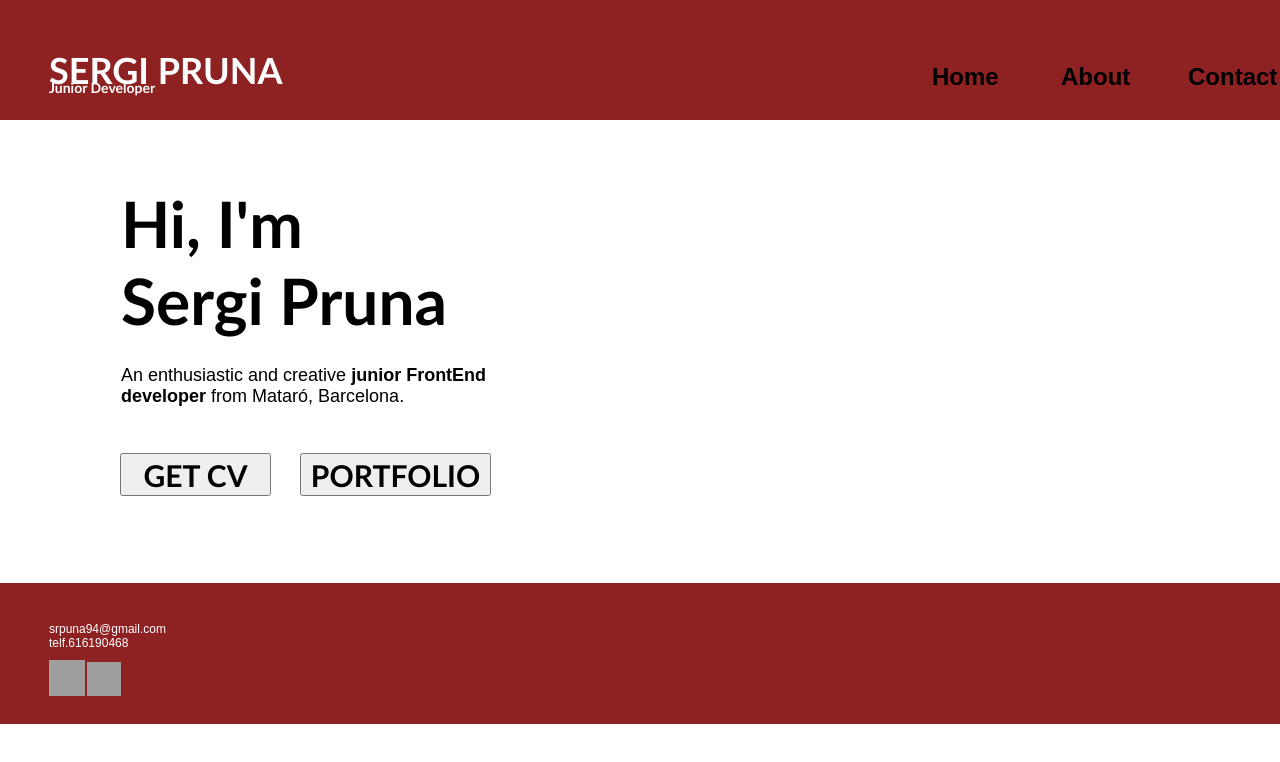
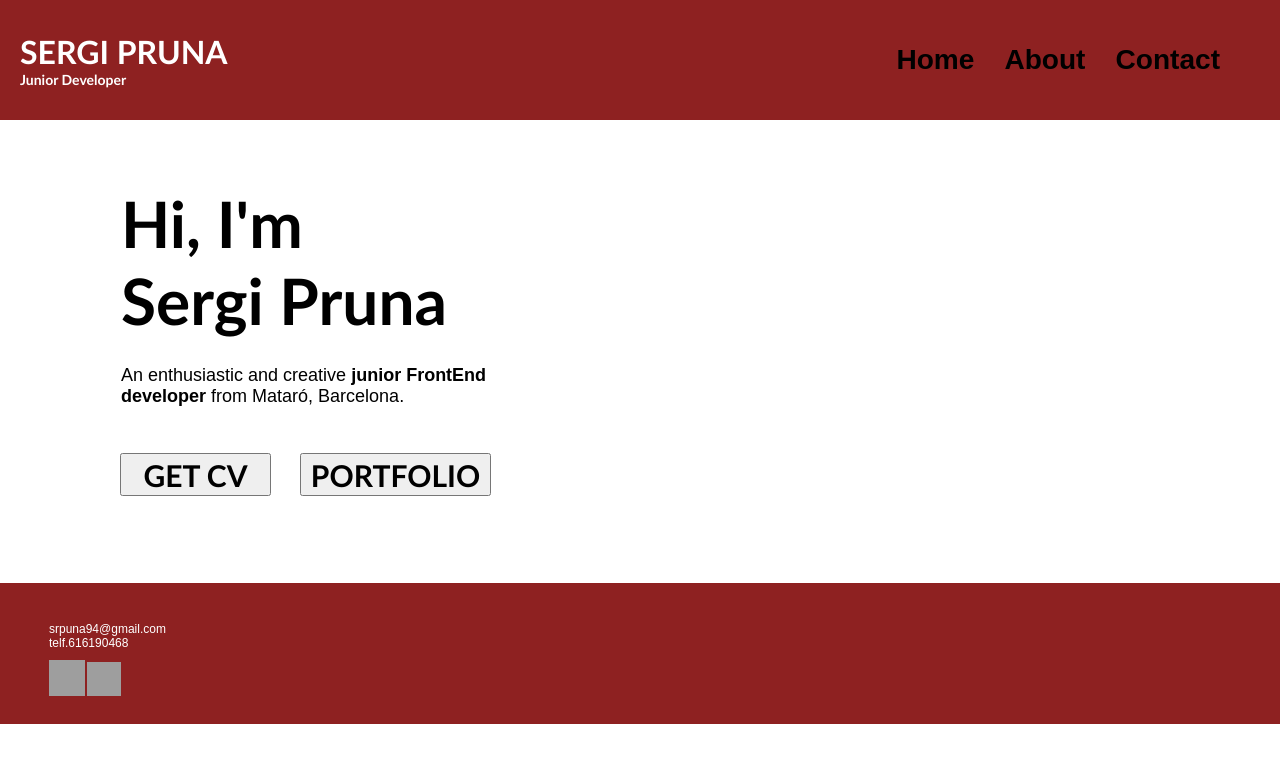
Before and after one commit to serputos/FrontEnd, a plain HTML site: page index.html in a window 1280 px wide. Drawn offline with Linux system fonts and the light colour scheme; grey boxes are pictures that could not be loaded.

Commit message:
PaginaWebFlex

```diff
--- a/index.html
+++ b/index.html
@@ -1,45 +1,59 @@
 <html>
   <head>
-        <link rel ="stylesheet" href="styles.css"/>
+    <link rel="stylesheet" href="styles.css" />
     <title>Sergi Pruna Web</title>
   </head>
   <body>
-
-        <div class = "encabezado">
-            <h1  title="Sergi Pruna Junior Developer"><b>SERGI PRUNA</b></h1>
-            <h2 > <b>Junior Developer</b></h2>
-
-            <h3 id = "home">Home</h3>
-            <h3 id = "about"> About</h3>
-            <h3 id = "contact"> Contact</h3>
+    <div class="encabezado">
+      <div class="encabezadoChild">
+        <h3 id="home">Home</h3>
+        <h3 id="about">About</h3>
+        <h3 id="contact">Contact</h3>
       </div>
 
-        <div class = "encabezadoAbajo">
-
+      <div class="titulo">
+        <h1 title="Sergi Pruna Junior Developer" ,style="font-size:36px;">
+          <b
+            >SERGI PRUNA <br />
+            <span style="font-size: 14px">Junior Developer</span></b
+          >
+        </h1>
+      </div>
     </div>
 
-        <div class = "button">
-            <a  href="https://es.linkedin.com/in/sergi-pruna-bb0115161"><button id= "CV"><b>GET CV</b></button></a>
-            <a href="https://www.artstation.com/serprutos"><button id="portfolio" ><b>PORTFOLIO</b></button></a>
+    <div class="encabezadoAbajo"></div>
 
+    <div class="button">
+      <a href="https://es.linkedin.com/in/sergi-pruna-bb0115161"
+        ><button id="CV"><b>GET CV</b></button></a
+      >
+      <a href="https://www.artstation.com/serprutos"
+        ><button id="portfolio"><b>PORTFOLIO</b></button></a
+      >
     </div>
 
+    <h4>Hi, I'm<br />Sergi Pruna</h4>
 
-        <h4>Hi, I'm<br>Sergi Pruna</h4>
+    <p id="textoInicio" style="font-size: 18px; font-family: sans-serif">
+      An enthusiastic and creative <b>junior FrontEnd developer</b> from Mataró,
+      Barcelona.
+    </p>
 
+    <p id="contacto2" style="font-size: 12px; font-family: sans-serif">
+      srpuna94@gmail.com<br />telf.616190468
+    </p>
 
-        <p id="textoInicio" style ="font-size:18px;font-family: sans-serif;">An enthusiastic and creative <b>junior FrontEnd developer</b> from Mataró, Barcelona.</p>
-
-
-
-        <p id="contacto2" style ="font-size:12px; font-family: sans-serif;" >srpuna94@gmail.com<br>telf.616190468</p>
-
-
-        <a id="linkedin" href="https://es.linkedin.com/in/sergi-pruna-bb0115161"> <img src="https://w7.pngwing.com/pngs/1012/692/png-transparent-computer-icons-linkedin-social-media-social-media-text-rectangle-logo.png" width="36" height="36"></a>
-        <a id = "instagram"href="https://www.instagram.com/spruna/?hl=es"><img src="https://e7.pngegg.com/pngimages/748/133/png-clipart-computer-icons-youtube-logo-business-blog-instagram-area-symbol.png" width="34" height="34"></a>
-
-
-
-
+    <a id="linkedin" href="https://es.linkedin.com/in/sergi-pruna-bb0115161">
+      <img
+        src="https://w7.pngwing.com/pngs/1012/692/png-transparent-computer-icons-linkedin-social-media-social-media-text-rectangle-logo.png"
+        width="36"
+        height="36"
+    /></a>
+    <a id="instagram" href="https://www.instagram.com/spruna/?hl=es"
+      ><img
+        src="https://e7.pngegg.com/pngimages/748/133/png-clipart-computer-icons-youtube-logo-business-blog-instagram-area-symbol.png"
+        width="34"
+        height="34"
+    /></a>
   </body>
 </html>
--- a/styles.css
+++ b/styles.css
@@ -1,25 +1,96 @@
-h1{font-size: 36px; font-family: Calibri; color: white ;font-weight: bold; position: absolute; width: 244px;height: 33px; left: 49px;top: 24px;}
-h2{font-size: 14px; font-family: Calibri;color: white;font-weight: bold; position: absolute; width: 129px; height: 9px;left: 49px;top: 67px;}
+body {
+  margin: 0;
+}
 
-h3{font-size: 24px; font-family: sans-serif;}
-#home{position: absolute; width: 65px; height: 28px; left: 932px; top: 39px;}
-#about{position: absolute;width: 64px;height: 28px;left: 1061px;top: 39px;}
-#contact{position: absolute;width: 84px;height: 28px;left: 1188px;top: 39px;}
+h4 {
+  font-size: 64px;
+  font-family: Calibri;
+  position: absolute;
+  width: 485px;
+  height: 174px;
+  left: 121px;
+  top: 100px;
+}
 
+.encabezado {
+  height: 120px;
+  background: #8e2121;
+  display: flex;
+  align-items: center;
+  padding-right: 60px;
+  padding-left: 20px;
+  justify-content: flex-end;
+}
 
+.encabezadoChild {
+  display: flex;
+  font-size: 24px;
+  font-family: sans-serif;
+  gap: 30px;
+}
 
-h4{font-size: 64px; font-family: Calibri;position: absolute;width: 485px;height: 174px;left: 121px; top: 100px;}
+.titulo {
+  font-family: Calibri;
+  color: white;
+  display: flex;
+  order: -1;
+  flex-grow: 1;
+}
 
-.encabezado{position: absolute;width: 100%;height: 120px;left: 0px;top: 0px;background: #8E2121;}
-.encabezadoAbajo{position: absolute;width: 100%;height: 141px; left: 0px;top: 583px; background: #8E2121;}
+.encabezadoAbajo {
+  position: absolute;
+  width: 100%;
+  height: 141px;
+  left: 0px;
+  top: 583px;
+  background: #8e2121;
+}
 
-#textoInicio{position: absolute;width: 440px;height: 80px;left: 121px;top: 347px;}
-#contacto2{position: absolute;width: 215px; height: 77px; left: 49px;top: 610px; color:white}
-#instagram{position: absolute;width: 40px; height: 40px;left: 87px; top: 662px;}
-#linkedin{position: absolute;width: 34px;height: 34px;left: 49px;top: 660px;}
+#textoInicio {
+  position: absolute;
+  width: 440px;
+  height: 80px;
+  left: 121px;
+  top: 347px;
+}
+#contacto2 {
+  position: absolute;
+  width: 215px;
+  height: 77px;
+  left: 49px;
+  top: 610px;
+  color: white;
+}
+#instagram {
+  position: absolute;
+  width: 40px;
+  height: 40px;
+  left: 87px;
+  top: 662px;
+}
+#linkedin {
+  position: absolute;
+  width: 34px;
+  height: 34px;
+  left: 49px;
+  top: 660px;
+}
 
-
-
-
-#CV{position: absolute;width: 151px;height: 43px;left: 120px;top: 453px;font-family: Calibri;font-size: 30px;}
-#portfolio{position: absolute;width: 191px;height: 43px;left: 300px;top: 453px;font-family: Calibri;font-size: 30px;}
+#CV {
+  position: absolute;
+  width: 151px;
+  height: 43px;
+  left: 120px;
+  top: 453px;
+  font-family: Calibri;
+  font-size: 30px;
+}
+#portfolio {
+  position: absolute;
+  width: 191px;
+  height: 43px;
+  left: 300px;
+  top: 453px;
+  font-family: Calibri;
+  font-size: 30px;
+}
```
Lines whose indentation alone changed are shown as unchanged.
